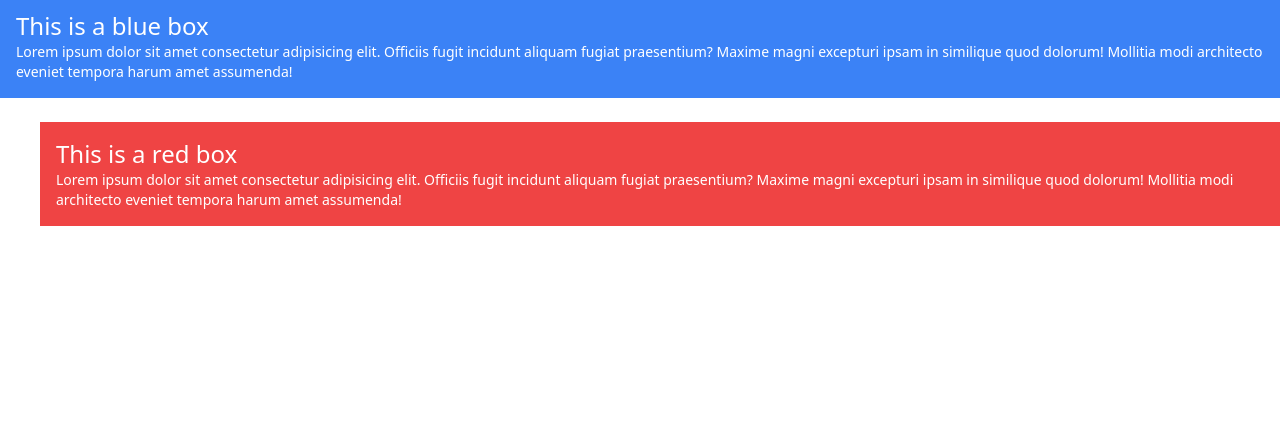
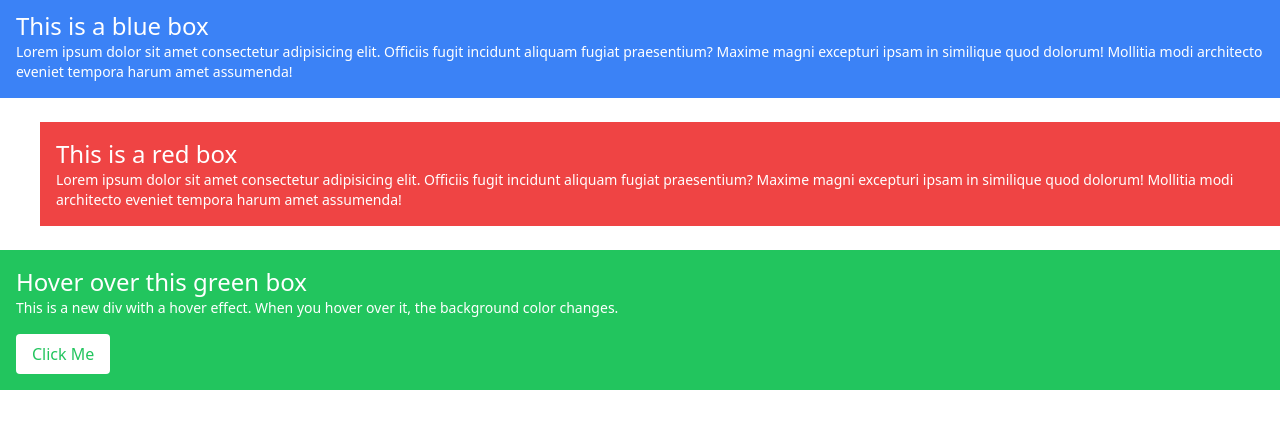
Before and after one commit to Dushyant-2004/Tailwind, a plain HTML site: page index.html in a window 1280 px wide. Shown: the part 198-626 px from the top of the page. Drawn offline with nearby package versions, Linux system fonts and the light colour scheme.

Commit message:
some effect

```diff
--- a/index.html
+++ b/index.html
@@ -16,14 +16,20 @@
        <div class="bg-blue-500 text-white p-4">
            <h1 class="text-2xl">This is a blue box</h1>
            <p class="text-sm">Lorem ipsum dolor sit amet consectetur adipisicing elit. Officiis fugit incidunt aliquam fugiat praesentium? Maxime magni excepturi ipsam in similique quod dolorum! Mollitia modi architecto eveniet tempora harum amet assumenda!</p>
-
        </div>
        <br>
        <div class="bg-red-500 text-white p-4 ml-10">
            <h1 class="text-2xl">This is a red box</h1>
            <p class="text-sm">Lorem ipsum dolor sit amet consectetur adipisicing elit. Officiis fugit incidunt aliquam fugiat praesentium? Maxime magni excepturi ipsam in similique quod dolorum! Mollitia modi architecto eveniet tempora harum amet assumenda!</p>
+       </div>
+       <br>
 
-
-
+       <!-- New div with hover effect and button -->
+       <div class="bg-green-500 text-white p-4 hover:bg-green-700 transition duration-300">
+           <h1 class="text-2xl">Hover over this green box</h1>
+           <p class="text-sm">This is a new div with a hover effect. When you hover over it, the background color changes.</p>
+           <button class="mt-4 bg-white text-green-500 px-4 py-2 rounded hover:bg-gray-200 transition duration-300">Click Me</button>
+       </div>
+       <br>
 </body>
 </html>
```
Lines whose indentation alone changed are shown as unchanged.
